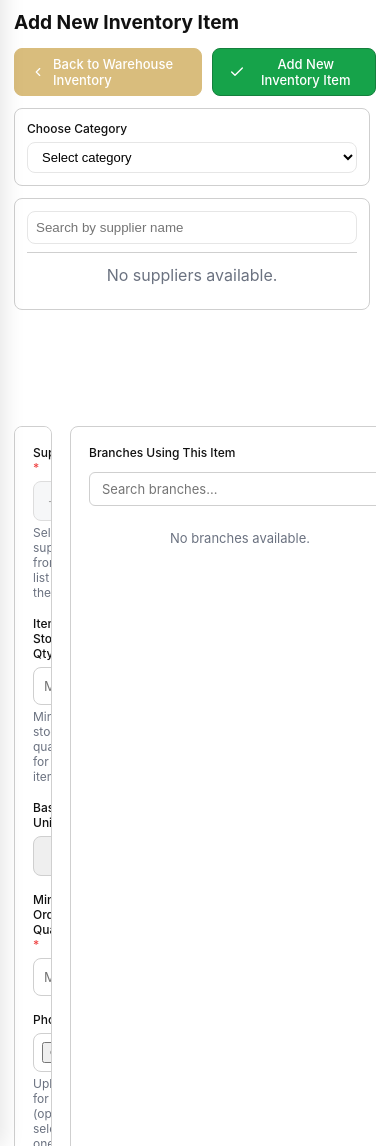
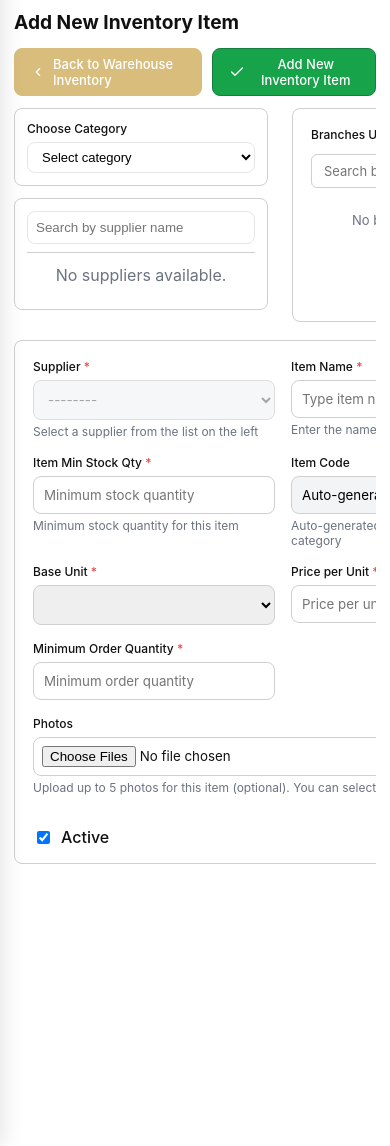
Before and after one commit to ysabellelenon/maa-inventory, a Django app: page /inventory/add/ in a window 390 px wide. Shown: the part 110-1256 px from the top of the page. Run offline with Django 5.2, Linux system fonts and the light colour scheme; the visitor is signed in with stand-in values (Sample User, id 1); data comes from the database, SQL or seed files in the repository; data that the repository does not hold is empty.

Commit message:
Enhance style of 1190px breakpoint for Add Item page

```diff
--- a/maainventory/templates/maainventory/add_item.html
+++ b/maainventory/templates/maainventory/add_item.html
@@ -29,8 +29,8 @@
   </div>
 
   <div class="inventory-container">
-    <div class="request-layout" style="display:flex;gap:18px;align-items:stretch;">
-      <div class="request-left" style="flex:0 0 360px;min-width:320px;">
+    <div class="request-layout add-item-layout">
+      <div class="request-left add-item-left">
         <div class="panel-border" style="background:var(--card-bg);padding:12px;border-radius:8px;margin-bottom:12px;">
           <label class="field-label">Choose Category</label>
           <select id="category-select" class="panel-input" aria-label="Choose Category">
@@ -65,8 +65,8 @@
         </div>
       </div>
 
-      <div style="flex:1;min-width:0;display:flex;gap:18px;align-items:stretch;">
-        <div class="request-right panel-border" style="flex:1;min-width:0;background:var(--card-bg);border-radius:8px;padding:18px;display:flex;flex-direction:column;">
+      <div class="add-item-middle">
+        <div class="request-right panel-border add-item-form">
           <form method="post" action="{% url 'add_item' %}" id="supplier-item-form" enctype="multipart/form-data">
             {% csrf_token %}
 
@@ -197,7 +197,7 @@
           </form>
         </div>
 
-        <div class="panel-border" style="flex:0 0 400px;min-width:320px;background:var(--card-bg);border-radius:8px;padding:18px;display:flex;flex-direction:column;max-height:calc(100vh - 200px);">
+        <div class="panel-border add-item-branches">
           <label class="field-label" style="margin-bottom:12px;">Branches Using This Item</label>
           <div style="margin-bottom:12px;flex-shrink:0;">
             <input type="text" id="branch-search" class="panel-input" placeholder="Search branches..." aria-label="Search branches" style="width:100%;padding:8px 12px;border:1px solid var(--border);border-radius:6px;font-family:var(--font-stack);font-size:13px;" />
--- a/static/css/inventory.css
+++ b/static/css/inventory.css
@@ -611,6 +611,11 @@ h3.item-submeta{ /* explicit selector for subheading semantics */
 .request-layout{flex:1;display:flex;gap:18px;align-items:stretch;overflow:hidden;}
 .request-left{flex:0 0 360px;min-width:0;max-width:100%;overflow:visible;padding-right:6px;}
 .request-right{flex:1;min-width:0;background:var(--card-bg);border-radius:8px;padding:18px;display:flex;flex-direction:column;justify-content:space-between;overflow:auto;}
+/* Add new inventory item page: default layout (above 1190px) */
+.page-add-item .add-item-left{flex:0 0 360px;min-width:320px;}
+.page-add-item .add-item-middle{flex:1;min-width:0;display:flex;gap:18px;align-items:stretch;}
+.page-add-item .add-item-form{flex:1;min-width:0;background:var(--card-bg);border-radius:8px;padding:18px;display:flex;flex-direction:column;}
+.page-add-item .add-item-branches{flex:0 0 400px;min-width:320px;background:var(--card-bg);border-radius:8px;padding:18px;display:flex;flex-direction:column;max-height:calc(100vh - 200px);}
 
 .request-right{
   position:relative;
@@ -1097,6 +1102,39 @@ h3.item-submeta{ /* explicit selector for subheading semantics */
   .inventory-card { padding: 10px; }
   .inventory-container { margin-top: 6px; }
   .table-wrapper { max-height: 52vh; }
+  /* Add new inventory item page only (1190px): category/supplier + branches on top row, form full width below */
+  .page-add-item .request-layout.add-item-layout {
+    display: grid;
+    grid-template-columns: 1fr 1fr;
+    grid-template-rows: auto auto;
+    gap: 18px;
+    align-items: stretch;
+  }
+  .page-add-item .add-item-middle {
+    display: contents;
+  }
+  .page-add-item .add-item-left {
+    grid-column: 1;
+    grid-row: 1;
+    flex: none;
+    min-width: 0;
+    max-width: 100%;
+  }
+  .page-add-item .add-item-branches {
+    grid-column: 2;
+    grid-row: 1;
+    flex: none;
+    min-width: 0;
+    max-width: 100%;
+    max-height: 420px;
+  }
+  .page-add-item .add-item-form {
+    grid-column: 1 / -1;
+    grid-row: 2;
+    width: 100%;
+    max-width: 100%;
+    flex: none;
+  }
 }
 /* iPad / narrow laptop (~900px) */
 @media (max-width: 900px) {
```
